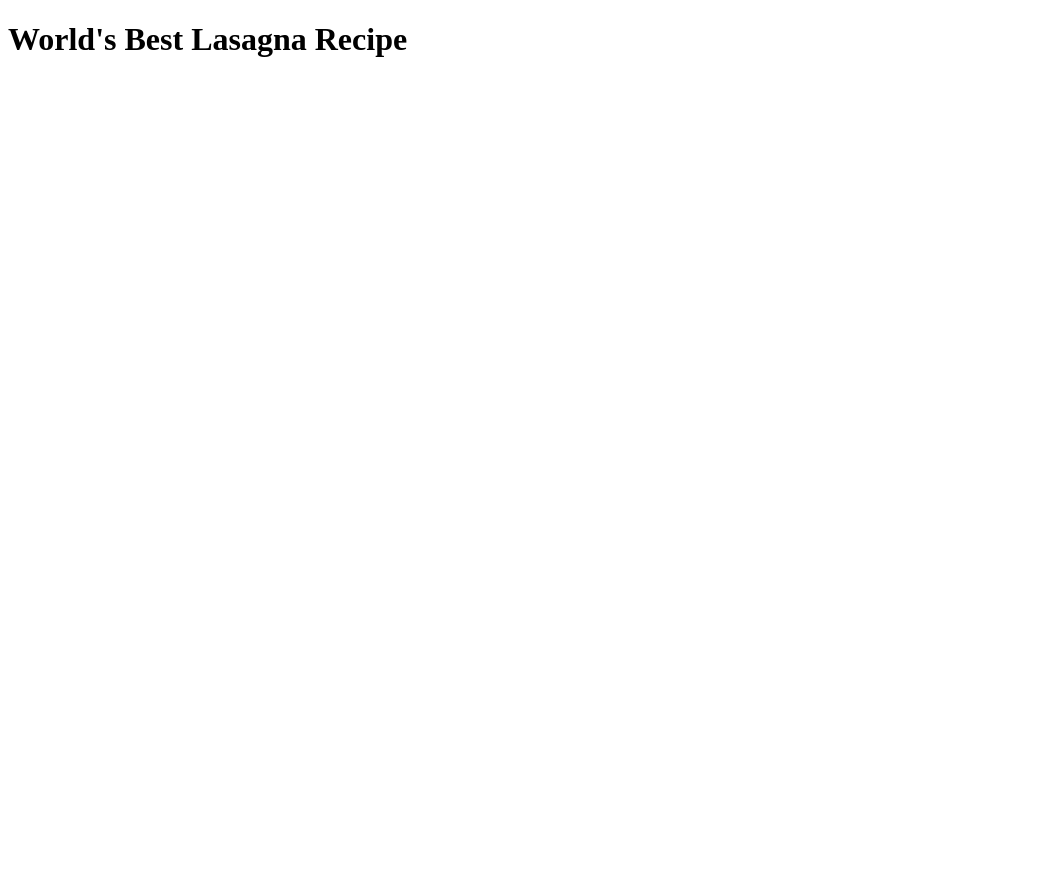
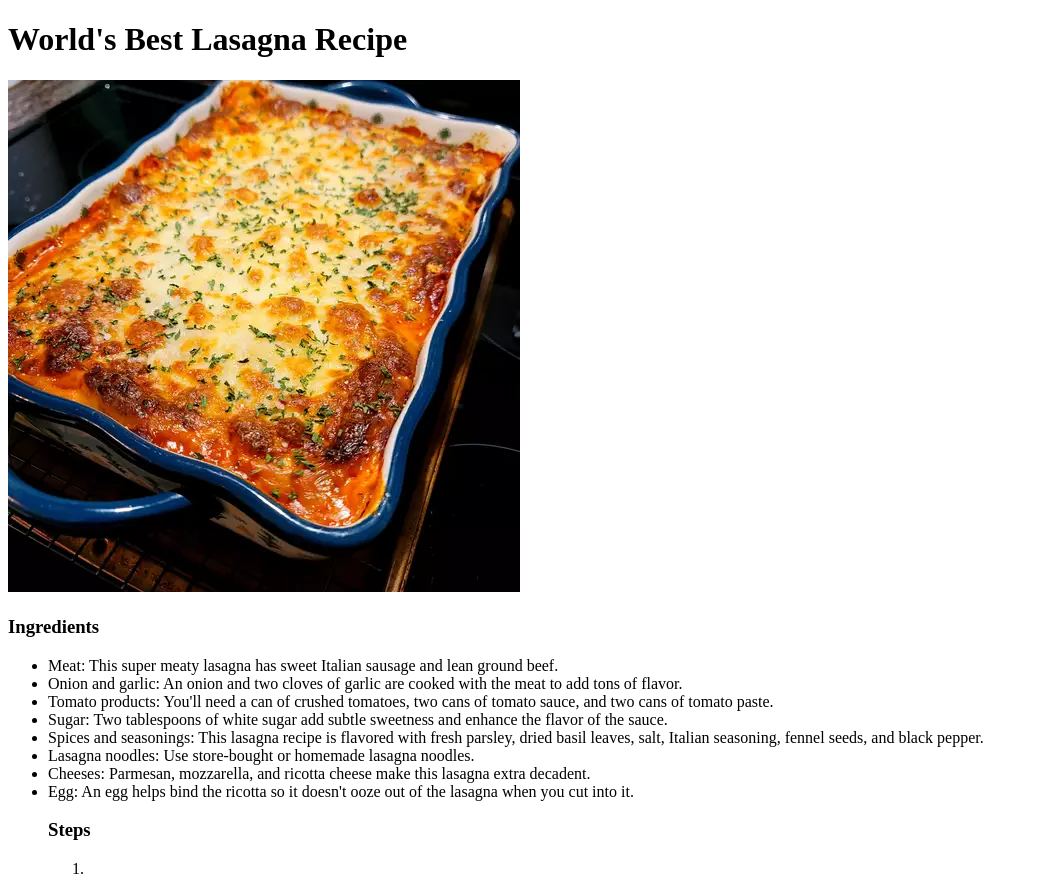
Before and after one commit to nlai86/odin-recipes, a plain HTML site: page recipes/lasagna.html in a window 1280 px wide. Shown: the whole page, without its empty margins (0-1038 px from the left). Before the commit the page ends 800 px from the top, so only its background shows below. Drawn offline with Linux system fonts and the light colour scheme.

Commit message:
Add headings and ingredients list

```diff
--- a/recipes/lasagna.html
+++ b/recipes/lasagna.html
@@ -8,5 +8,23 @@
 </head>
 <body>
     <h1>World's Best Lasagna Recipe</h1>
+    <img src="/images/lasagna.webp" alt="a picture of the lasagna made with this recipe">
+    <h2></h2>
+    <p></p>
+    <p></p>
+    <h3>Ingredients</h3>
+    <ul>
+        <li>Meat: This super meaty lasagna has sweet Italian sausage and lean ground beef.</li>
+        <li>Onion and garlic: An onion and two cloves of garlic are cooked with the meat to add tons of flavor.</li>
+        <li>Tomato products: You'll need a can of crushed tomatoes, two cans of tomato sauce, and two cans of tomato paste.</li>
+        <li>Sugar: Two tablespoons of white sugar add subtle sweetness and enhance the flavor of the sauce.</li>
+        <li>Spices and seasonings: This lasagna recipe is flavored with fresh parsley, dried basil leaves, salt, Italian seasoning, fennel seeds, and black pepper.</li>
+        <li>Lasagna noodles: Use store-bought or homemade lasagna noodles.</li>
+        <li>Cheeses: Parmesan, mozzarella, and ricotta cheese make this lasagna extra decadent.</li>
+        <li>Egg: An egg helps bind the ricotta so it doesn't ooze out of the lasagna when you cut into it. </li>
+    <h3>Steps</h3>
+    <ol>
+        <li></li>
+    </ol>
 </body>
 </html>
```
Also changed, not shown: images/lasagna.webp (added).
